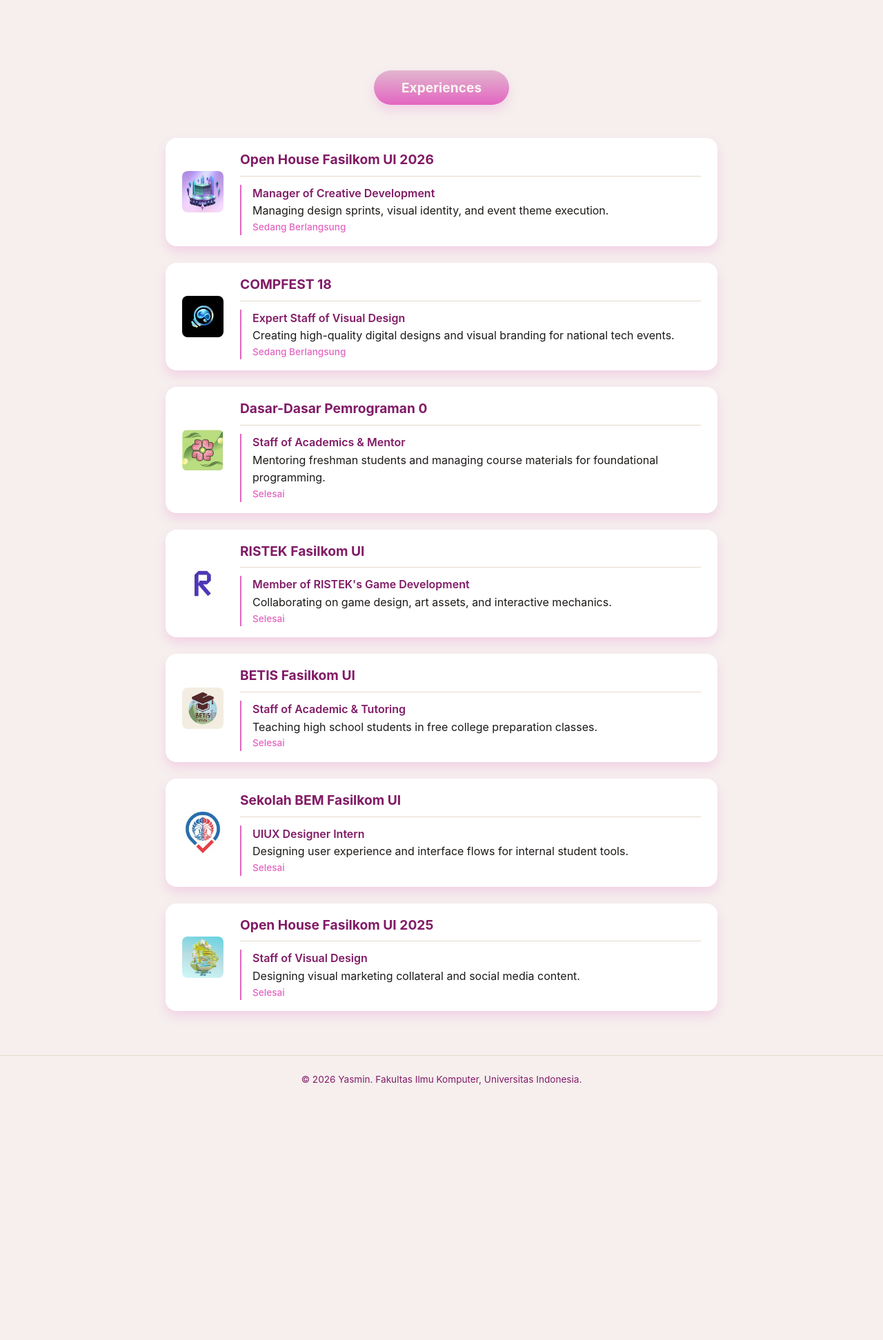
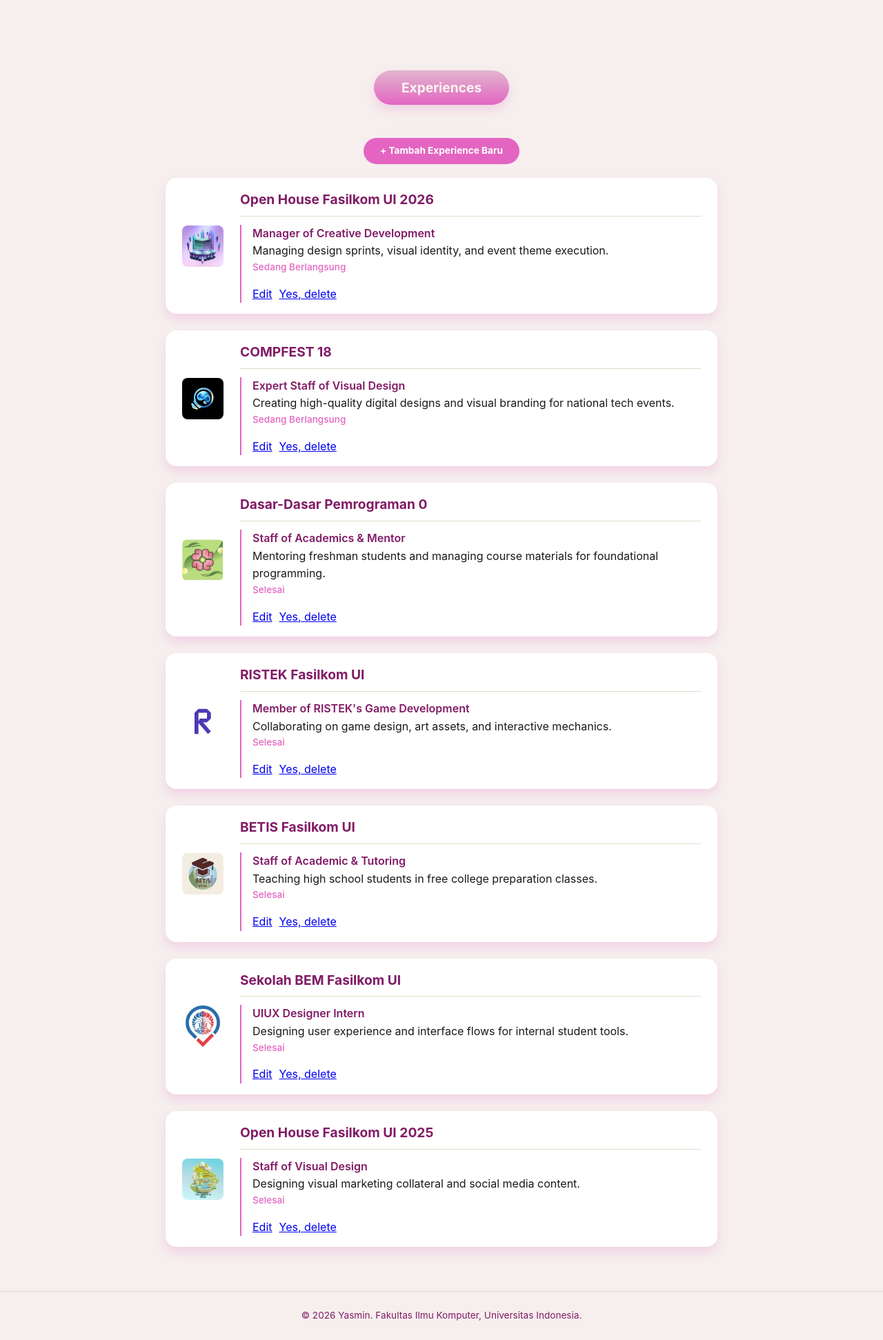
Before and after one commit to yasmin52-cpu/myportfolio, a Django app: page /experience/ in a window 1280 px wide. Shown: the part 393-2336 px from the top of the page at 69% size. Before the commit the page ends 1966 px from the top, so only its background shows below. Run offline with Django 5.2, Linux system fonts and the light colour scheme; data comes from the database, SQL or seed files in the repository.

Commit message:
feat(experience): add Experience ModelForm, CRUD views, and JSON endpoint

```diff
--- a/main/urls.py
+++ b/main/urls.py
@@ -2,6 +2,10 @@
 from main.views import (
     show_main,
     show_experience,
+    create_experience,
+    update_experience,
+    delete_experience,
+    show_json_experiences,
     show_project,
     create_project,
     update_project,
@@ -26,4 +30,9 @@
     path('pesan/', send_message, name='send_message'),
     path("api/messages/", get_messages_json, name="get_messages_json"),
     path("pesan/<int:message_id>/delete/", delete_message, name="delete_message"),
+    path('experience/', show_experience, name='show_experience'),
+    path('experience/add/', create_experience, name='create_experience'),
+    path('experience/edit/<int:id>/', update_experience, name='update_experience'),
+    path('experience/delete/<int:id>/', delete_experience, name='delete_experience'),
+    path('experience/json/', show_json_experiences, name='show_json_experiences'),
 ]
--- a/main/views.py
+++ b/main/views.py
@@ -1,7 +1,7 @@
 from django.shortcuts import render, redirect
 from .models import Experience, Education, Project, ArtItem
 from django.contrib import messages
-from .forms import MessageForm, ProjectForm
+from .forms import MessageForm, ProjectForm, ExperienceForm
 from django.http import HttpResponse
 from django.core import serializers
 from main.models import Message
@@ -24,10 +24,39 @@
     }
     return render(request, "experience.html", context)
 
+def create_experience(request):
+    form = ExperienceForm(request.POST or None)
+
+    if form.is_valid() and request.method == "POST":
+        form.save()
+        return redirect('main:show_experience')
+
+    context = {'form': form, 'title': 'Add New Experience'}
+    return render(request, 'message_form.html', context)
+
+def update_experience(request, id):
+    experience = get_object_or_404(Experience, pk=id)
+
+    form = ExperienceForm(request.POST or None, instance=experience)
+
+    if form.is_valid() and request.method == "POST":
+        form.save()
+        return redirect('main:show_experience')
+
+    context = {'form': form, 'title': 'Edit Experience'}
+    return render(request, 'message_form.html', context)
+
+def delete_experience(request, id):
+    experience = get_object_or_404(Experience, pk=id)
+    experience.delete()
+    return redirect('main:show_experience')
+
+def show_json_experiences(request):
+    data = Experience.objects.all()
+    return HttpResponse(serializers.serialize("json", data), content_type="application/json")
 
 # Projects
 def show_project(request):
-    projects = Project.objects.all()
     context = {
         'project_list': Project.objects.all(),
     }
--- a/templates/experience.html
+++ b/templates/experience.html
@@ -32,6 +32,11 @@
 <section class="portfolio-section" id="experiences">
     <div class="container">
         <h2 class="section-badge">Experiences</h2>
+
+        <div class="action-header" style="margin-bottom: 20px;">
+            <a href="{% url 'main:create_experience' %}" class="btn-primary">+ Tambah Experience Baru</a>
+        </div>
+
         <div class="experience-list">
             {% for exp in experience_list %}
             <article class="card experience-card">
@@ -49,6 +54,12 @@
                             {% else %}
                             <p class="role-period">Selesai</p>
                             {% endif %}
+
+                            <div class="card-actions" style="margin-top: 15px; display: flex; gap: 10px;">
+                                <a href="{% url 'main:update_experience' exp.id %}" class="btn-secondary">Edit</a>
+                                <a href="{% url 'main:delete_experience' exp.id %}" class="btn-danger" onclick="return confirm('Are you sure you want to delete this experience?')">Yes, delete</a>
+                            </div>
+
                         </div>
                     </div>
                 </div>
```
Also changed, not shown: main/forms.py (+24 -1 lines).
